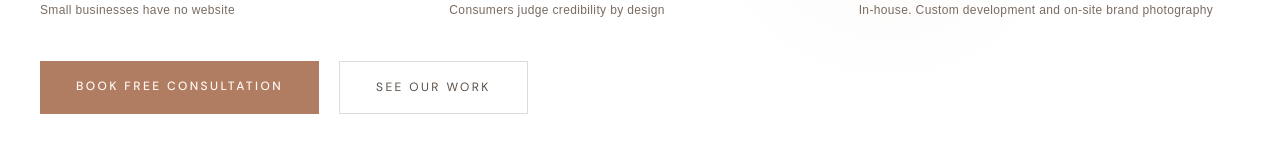
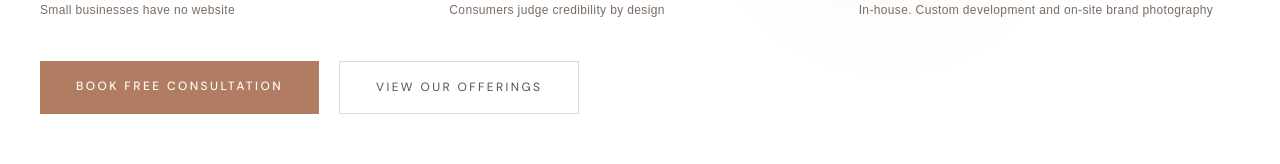
Before and after one commit to danielfan-pro/dxfstudio, a Next.js app: page / in a window 1280 px wide. Shown: the part 437-601 px from the top of the page. Built offline with nearby package versions, Linux system fonts and the light colour scheme; a web font is replaced by a local one.

Commit message:
Rename hero secondary CTA

```diff
--- a/components/Hero.js
+++ b/components/Hero.js
@@ -183,7 +183,7 @@ export default function Hero() {
             onMouseEnter={e => { e.currentTarget.style.borderColor = '#b07d62'; e.currentTarget.style.color = '#b07d62' }}
             onMouseLeave={e => { e.currentTarget.style.borderColor = 'rgba(45,41,38,0.16)'; e.currentTarget.style.color = '#5a4f47' }}
           >
-            See Our Work
+            View Our Offerings
           </a>
         </div>
 
```
